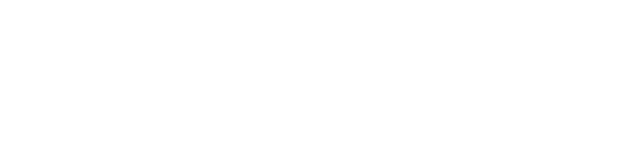
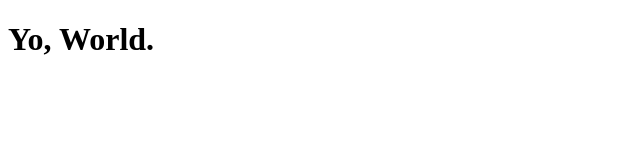
Before and after one commit to Go-NahIdWin-jo/html-boilerplate, a plain HTML site: page index.html in a window 1280 px wide. Shown: the whole page, without its empty margins (0-640 px from the left). Drawn offline with Linux system fonts and the light colour scheme.

Commit message:
Updated html. Yo, World.

```diff
--- a/index.html
+++ b/index.html
@@ -6,5 +6,6 @@
     </head>
 
     <body>
+        <h1> Yo, World.</h1>
     </body>
 </html>
```
